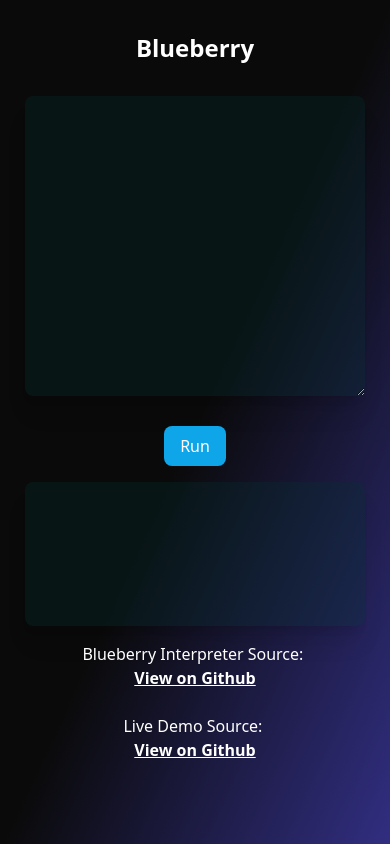
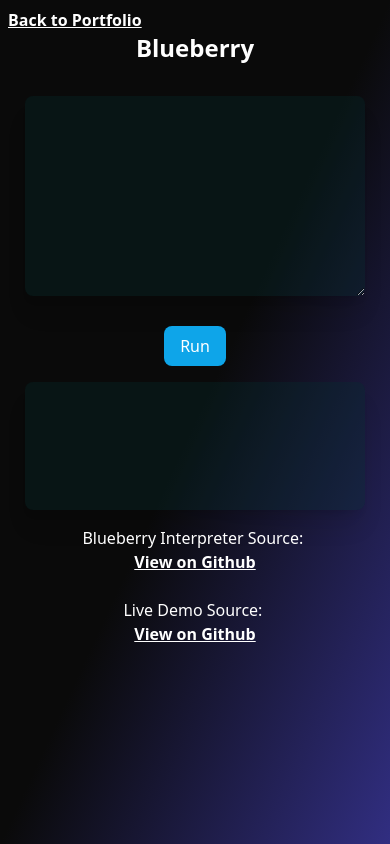
Before and after one commit to keithaustin/blueberry-live-demo, a Next.js app: page / in a window 390 px wide. Built offline with nearby package versions, Linux system fonts and the light colour scheme.

Commit message:
More styling and add portfolio link

```diff
--- a/src/app/page.tsx
+++ b/src/app/page.tsx
@@ -14,16 +14,21 @@
   };
 
   return (
-    <main className="flex min-h-screen flex-col items-center p-8
+    <main className="relative flex min-h-screen flex-col items-center p-8
       bg-gradient-to-br from-neutral-950 from-50% to-indigo-900">
+      <a href="https://keithaustin.dev/"
+        className="absolute top-2 left-2 font-semibold underline hover:no-underline">
+          Back to Portfolio
+      </a>
       <section className="title text-2xl font-semibold text-center mb-8">
+
         <h1>Blueberry</h1>
       </section>
       <section className="input text-center mb-4 min-w-[95%]">
         <form onSubmit={(e) => handleSubmit(e)}>
           <textarea
-            className="rounded-lg shadow-xl font-mono min-h-[300px] min-w-[340px]
-              md:min-w-[440px] lg:min-w-[640px] md:min-h-[400px] lg:min-h-[500px]
+            className="rounded-lg shadow-xl font-mono min-h-[200px] min-w-[340px]
+              md:min-w-[440px] lg:min-w-[640px] md:min-h-[260px] lg:min-h-[500px]
               bg-teal-950/30 rounded-lg shadow-xl focus:outline-none p-2"
             value={codeText}
             onChange={(e) => setCodeText(e.target.value)}
@@ -38,7 +43,7 @@
         </form>
       </section>
       <section className="output mb-4">
-        <div className="output-pane bg-teal-950/30 min-h-[144px] max-h-[280px]
+        <div className="output-pane bg-teal-950/30 min-h-[128px]
           min-w-[340px] md:min-w-[440px] lg:min-w-[640px] md:min-h-[244px] lg:min-h-[344px]
           p-4 overflow-y-auto rounded-lg flex flex-col-reverse shadow-xl font-mono">
           {
```
